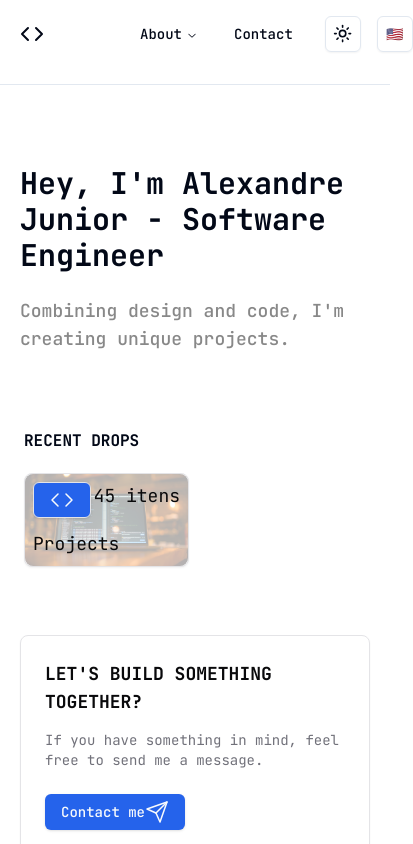
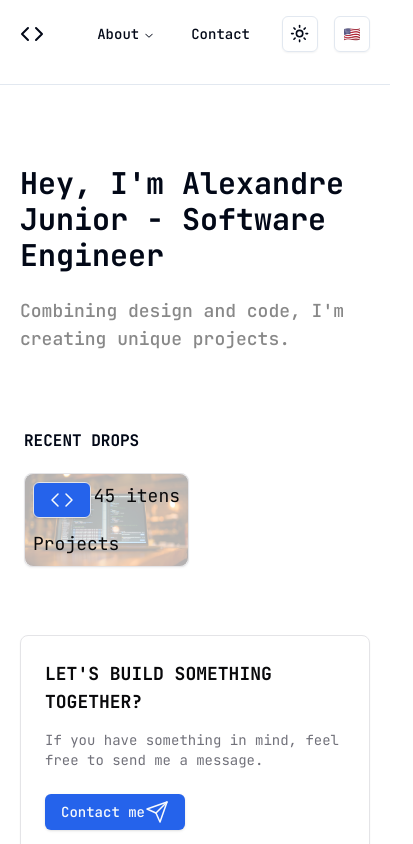
Before and after one commit to alexandrejuniorc/portfolio, a Next.js app: page /en-US in a window 390 px wide. Shown: the top 844 px of the page, 413 px wide, since content can reach past the window. Built offline with nearby package versions, Linux system fonts and the light colour scheme.

Commit message:
fix: :bug: change css props on header

```diff
--- a/src/components/header/index.tsx
+++ b/src/components/header/index.tsx
@@ -39,8 +39,8 @@ export function Header() {
   const { dictionary, interpolation } = getDictionaryUseClient(lang as Locale);
 
   return (
-    // <header className="mx-auto flex max-w-5xl items-center justify-between gap-20 px-5 py-4 xl:px-0 flex-row-reverse lg:flex-row">
-    <header className="mx-auto items-center px-5 gap-20 py-4 xl:px-0 flex lg:flex-row justify-between max-w-5xl">
+    <header className="mx-auto flex max-w-5xl items-center justify-between md:gap-20 px-5 py-4 xl:px-0">
+      {/* // <header className="mx-auto items-center px-5 gap-20 py-4 xl:px-0 flex lg:flex-row justify-between max-w-5xl"> */}
       <Link href="/" className="flex items-center gap-2">
         <Code />
         <h2 className="hidden md:flex">alejunior.dev</h2>
```
